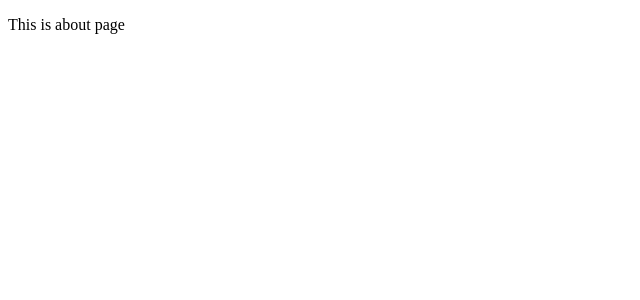
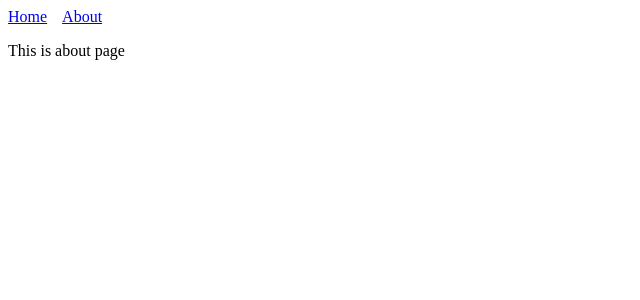
Before and after one commit to otofu-square/next.js-sandbox, a Next.js app in the folder next.js-tutorial/: page /about in a window 1280 px wide. Shown: the top 300 px of the page, without its empty margins (0-640 px from the left). Built offline with nearby package versions, Linux system fonts and the light colour scheme.

Commit message:
:+1: Add header components on home & about pages

```diff
--- a/next.js-tutorial/pages/about.js
+++ b/next.js-tutorial/pages/about.js
@@ -1,4 +1,7 @@
+import Header from '../components/Header'
+
 export default () =>
   <div>
+    <Header />
     <p>This is about page</p>
   </div>
```
